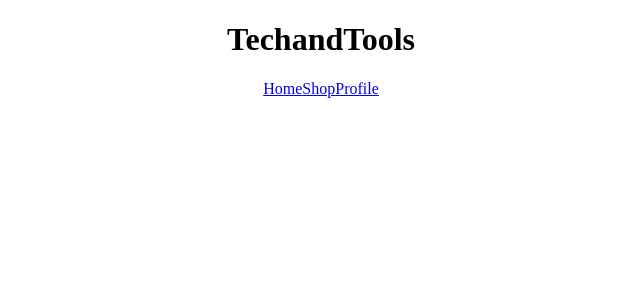
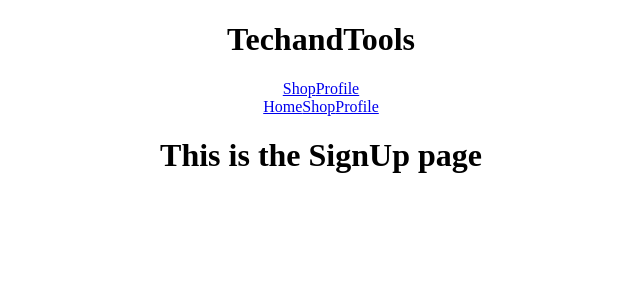
Before and after one commit to cmaongca09/BSIT-NS-3A-WEB-DEV-PROJ, a React (Create React App) app in the folder techandtoolsreact/: page /SignUp in a window 1280 px wide. Shown: the top 300 px of the page, without its empty margins (319-959 px from the left). Built offline with nearby package versions, Linux system fonts and the light colour scheme; no server answers.

Commit message:
Update App.js Profile SignUp LogIn Profile.js
adding User API temporary at Profile
adding link Login
adding Signup

```diff
--- a/techandtoolsreact/src/App.js
+++ b/techandtoolsreact/src/App.js
@@ -13,6 +13,10 @@
       <h1>TechandTools</h1>
       <Router>
         <div>
+          <Link to="/LogIn">Shop</Link>
+          <Link to="/SignUp">Profile</Link>
+        </div>
+        <div>
           <Link to="/">Home</Link>
           <Link to="/Shop">Shop</Link>
           <Link to="/Profile">Profile</Link>
@@ -22,8 +26,8 @@
           <Route path="/Profile" element={<Profile />} />
           <Route path="/Shop" element={<Shop />} />
           <Route path="/" element={<Inventory />} />
-          <Route path="/" element={<LogIn />} />
-          <Route path="/" element={<SignUp />} />
+          <Route path="/LogIn" element={<LogIn />} />
+          <Route path="/SignUp" element={<SignUp />} />
         </Routes>
       </Router>
     </div>
--- a/techandtoolsreact/src/Component/Profile.jsx
+++ b/techandtoolsreact/src/Component/Profile.jsx
@@ -0,0 +1,5 @@
+import React from "react";
+
+export const Profile = () => {
+  return <div>Profile</div>;
+};
--- a/techandtoolsreact/src/pages/LogIn.js
+++ b/techandtoolsreact/src/pages/LogIn.js
@@ -0,0 +1,3 @@
+export const LogIn = () => {
+  return <h1> This is the LogIn page</h1>;
+};
--- a/techandtoolsreact/src/pages/Profile.js
+++ b/techandtoolsreact/src/pages/Profile.js
@@ -27,7 +27,7 @@
       </div>
       <p>Name: {user.name}</p>
       <p>Email: {user.email}</p>
-      {/* Add more details as needed */}
+      {/* Add more details as needed This is the placeholder */}
     </div>
   );
 };
--- a/techandtoolsreact/src/pages/SignUp.js
+++ b/techandtoolsreact/src/pages/SignUp.js
@@ -0,0 +1,3 @@
+export const SignUp = () => {
+  return <h1> This is the SignUp page</h1>;
+};
```
